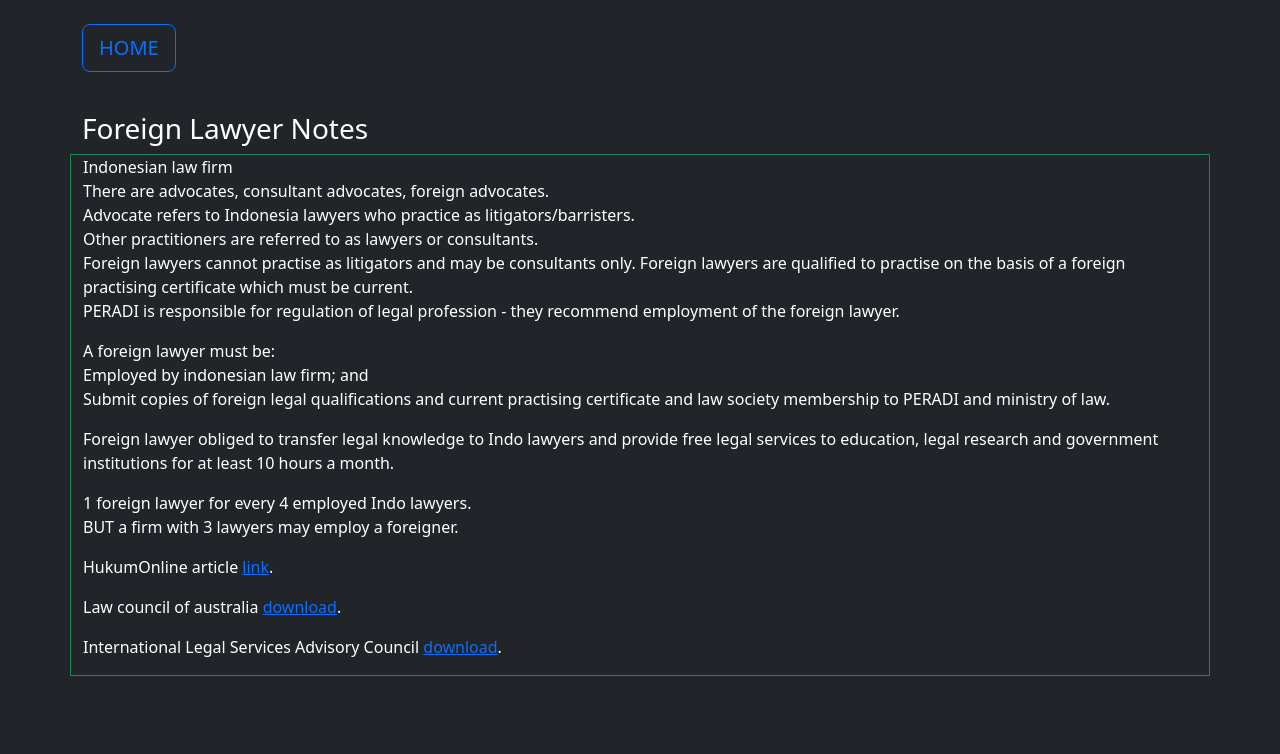
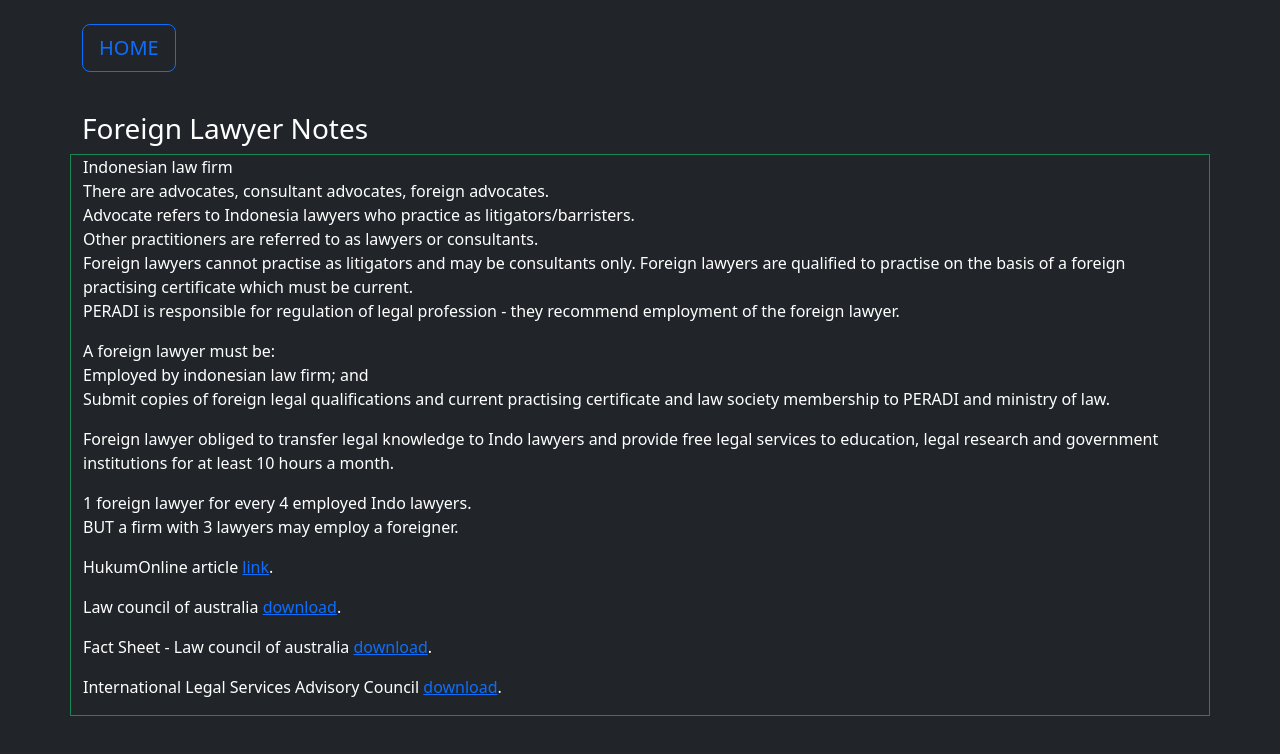
Before and after one commit to marchingbots/cangguRepo, a plain HTML site: page lawyer.html in a window 1280 px wide. Drawn offline with nearby package versions, Linux system fonts and the light colour scheme.

Commit message:
fact sheet

```diff
--- a/lawyer.html
+++ b/lawyer.html
@@ -32,7 +32,7 @@
 <p>HukumOnline article <a href="https://www.hukumonline.com/klinik/a/can-foreign-advocates-establish-law-firms-in-indonesia--lt63db59e6b9a69/">link</a>.</p>
 
 <p>Law council of australia <a href="PFL Indonesia_map.pdf">download</a>.</p>
-
+<p> Fact Sheet - Law council of australia <a href="factseet.pdf">download</a>.</p>
 <p>International Legal Services Advisory Council <a href="International-Legal-Services-Advisory-Council-submission-on-legal-services-4-Mar-11.pdf">download</a>.</p>
 
     </div>
```
Also changed, not shown: 1 other file.
